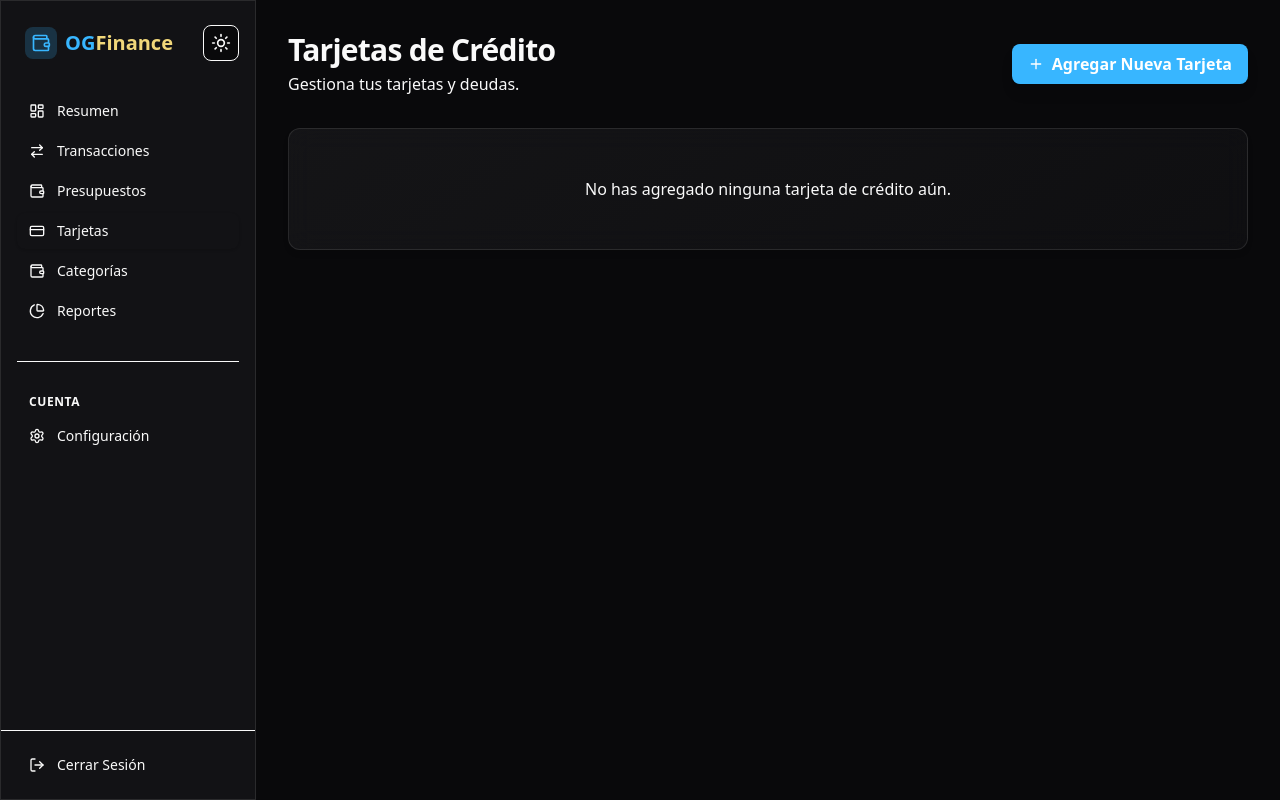
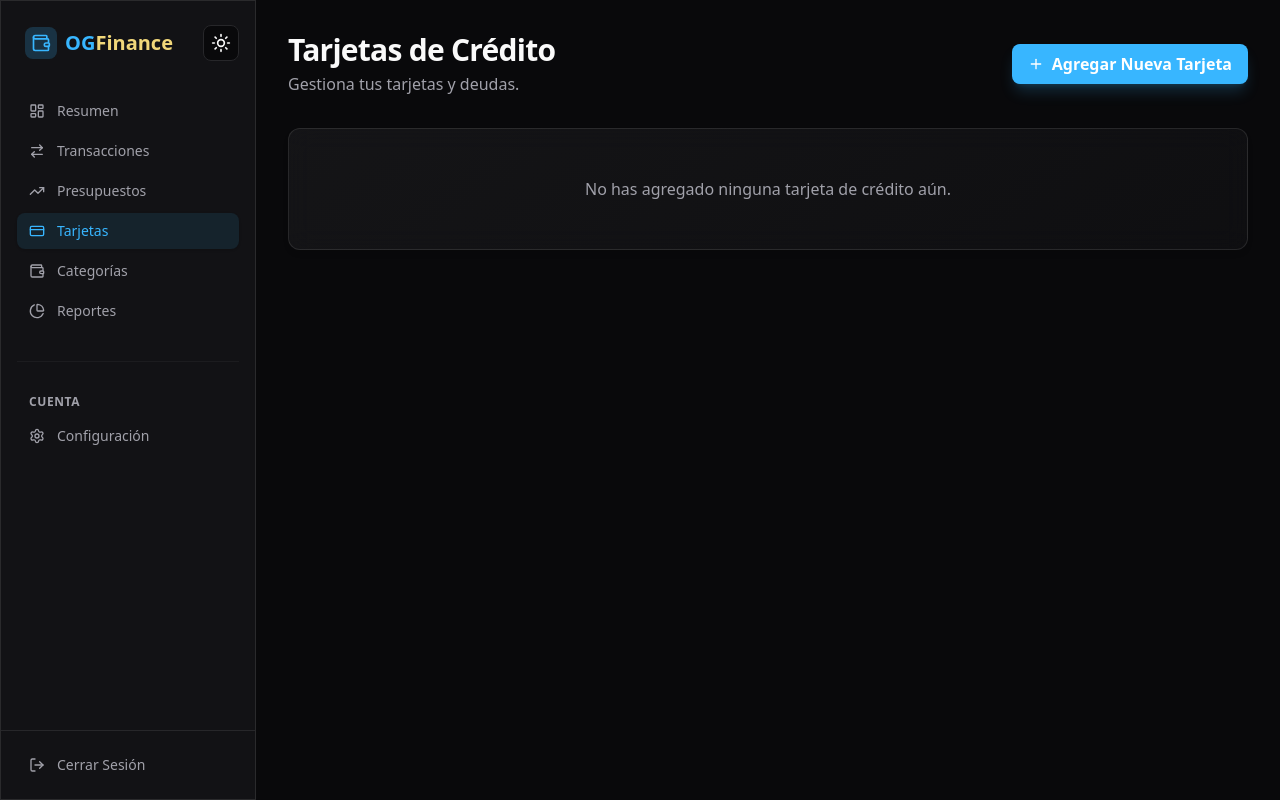
Before and after one commit to oifdev/personal_finance_platform, a Next.js app: page /cards in a window 1280 px wide. Built offline with nearby package versions, Linux system fonts and the light colour scheme; no server answers; the database is empty.

Commit message:
style: corregir visibilidad de formularios en modo oscuro y mapeo de temas

```diff
--- a/src/app/globals.css
+++ b/src/app/globals.css
@@ -3,6 +3,21 @@
 @theme {
   --color-background: var(--background);
   --color-foreground: var(--foreground);
+  --color-primary: var(--primary);
+  --color-primary-foreground: var(--primary-foreground);
+  --color-secondary: var(--secondary);
+  --color-secondary-foreground: var(--secondary-foreground);
+  --color-muted: var(--muted);
+  --color-muted-foreground: var(--muted-foreground);
+  --color-accent: var(--accent);
+  --color-accent-foreground: var(--accent-foreground);
+  --color-destructive: var(--destructive);
+  --color-destructive-foreground: var(--destructive-foreground);
+  --color-border: var(--border);
+  --color-input: var(--input);
+  --color-ring: var(--ring);
+  --color-surface: var(--surface);
+
   --font-sans: var(--font-geist-sans);
   --font-mono: var(--font-geist-mono);
 }
@@ -108,6 +123,19 @@ body {
   -moz-osx-font-smoothing: grayscale;
 }
 
+/* Global Form Elements Reset */
+input,
+select,
+textarea {
+  color: var(--foreground);
+  background-color: var(--input);
+}
+
+option {
+  background-color: var(--surface);
+  color: var(--foreground);
+}
+
 /* Scrollbar styling */
 ::-webkit-scrollbar {
   width: 8px;
--- a/src/components/budget/budget-form.tsx
+++ b/src/components/budget/budget-form.tsx
@@ -63,7 +63,7 @@ export function BudgetForm({ categories, initialData, onCancel }: BudgetFormProp
                     <label className="text-sm font-medium">Categoría</label>
                     <select
                         name="category_id"
-                        className="w-full px-3 py-2 bg-input border border-border rounded-lg text-sm focus:outline-none focus:ring-2 focus:ring-[#38b6ff]/50"
+                        className="w-full px-3 py-2 bg-input border border-border rounded-lg text-sm text-foreground focus:outline-none focus:ring-2 focus:ring-[#38b6ff]/50"
                         required
                         defaultValue={selectedCategory}
                         onChange={(e) => setSelectedCategory(e.target.value)}
@@ -101,7 +101,7 @@ export function BudgetForm({ categories, initialData, onCancel }: BudgetFormProp
                             required
                             defaultValue={initialData?.amount}
                             placeholder="500.00"
-                            className="w-full pl-8 pr-3 py-2 bg-input border border-border rounded-lg text-sm focus:outline-none focus:ring-2 focus:ring-[#38b6ff]/50"
+                            className="w-full pl-8 pr-3 py-2 bg-input border border-border rounded-lg text-sm text-foreground focus:outline-none focus:ring-2 focus:ring-[#38b6ff]/50"
                         />
                     </div>
                 </div>
--- a/src/components/layout/sidebar.tsx
+++ b/src/components/layout/sidebar.tsx
@@ -20,7 +20,7 @@ import { ThemeToggle } from '@/components/theme-toggle'
 const navigation = [
     { name: 'Resumen', href: '/', icon: LayoutDashboard },
     { name: 'Transacciones', href: '/transactions', icon: ArrowRightLeft },
-    { name: 'Presupuestos', href: '/budget', icon: Wallet },
+    { name: 'Presupuestos', href: '/budget', icon: TrendingUp },
     { name: 'Tarjetas', href: '/cards', icon: CreditCard },
     { name: 'Categorías', href: '/categories', icon: Wallet },
     { name: 'Reportes', href: '/reports', icon: PieChart },
--- a/src/components/transactions/transaction-form.tsx
+++ b/src/components/transactions/transaction-form.tsx
@@ -79,7 +79,7 @@ export function TransactionForm({ categories, creditCards, initialData, onCancel
                             required
                             defaultValue={initialData?.amount}
                             placeholder="0.00"
-                            className="w-full pl-8 pr-3 py-2 bg-input border border-border rounded-lg focus:outline-none focus:ring-2 focus:ring-primary/50 text-sm"
+                            className="w-full pl-8 pr-3 py-2 bg-input border border-border rounded-lg focus:outline-none focus:ring-2 focus:ring-primary/50 text-sm text-foreground"
                         />
                     </div>
                 </div>
@@ -91,7 +91,7 @@ export function TransactionForm({ categories, creditCards, initialData, onCancel
                         type="text"
                         defaultValue={initialData?.description}
                         placeholder={type === 'income' ? "¿De qué es este ingreso?" : "¿En qué gastaste?"}
-                        className="w-full px-3 py-2 bg-input border border-border rounded-lg focus:outline-none focus:ring-2 focus:ring-primary/50 text-sm"
+                        className="w-full px-3 py-2 bg-input border border-border rounded-lg focus:outline-none focus:ring-2 focus:ring-primary/50 text-sm text-foreground"
                     />
                 </div>
 
@@ -103,7 +103,7 @@ export function TransactionForm({ categories, creditCards, initialData, onCancel
                             type="date"
                             defaultValue={initialData?.date ? new Date(initialData.date).toISOString().split('T')[0] : new Date().toISOString().split('T')[0]}
                             required
-                            className="w-full px-3 py-2 bg-input border border-border rounded-lg focus:outline-none focus:ring-2 focus:ring-primary/50 text-sm"
+                            className="w-full px-3 py-2 bg-input border border-border rounded-lg focus:outline-none focus:ring-2 focus:ring-primary/50 text-sm text-foreground"
                         />
                     </div>
 
@@ -113,7 +113,7 @@ export function TransactionForm({ categories, creditCards, initialData, onCancel
                             name="category_id"
                             required
                             defaultValue={initialData?.category_id}
-                            className="w-full px-3 py-2 bg-input border border-border rounded-lg focus:outline-none focus:ring-2 focus:ring-[#38b6ff]/50 text-sm"
+                            className="w-full px-3 py-2 bg-input border border-border rounded-lg focus:outline-none focus:ring-2 focus:ring-[#38b6ff]/50 text-sm text-foreground"
                         >
                             <option value="" className="bg-surface text-foreground">Seleccionar...</option>
                             {filteredCategories.map(cat => (
@@ -132,7 +132,7 @@ export function TransactionForm({ categories, creditCards, initialData, onCancel
                         <select
                             name="credit_card_id"
                             defaultValue={initialData?.credit_card_id || 'none'}
-                            className="w-full px-3 py-2 bg-input border border-border rounded-lg focus:outline-none focus:ring-2 focus:ring-[#38b6ff]/50 text-sm"
+                            className="w-full px-3 py-2 bg-input border border-border rounded-lg focus:outline-none focus:ring-2 focus:ring-[#38b6ff]/50 text-sm text-foreground"
                         >
                             <option value="none" className="bg-surface text-foreground">Efectivo / Débito</option>
                             {creditCards.map(card => (
```
Also changed, not shown: src/components/cards/card-form.tsx (+5 -5 lines).
